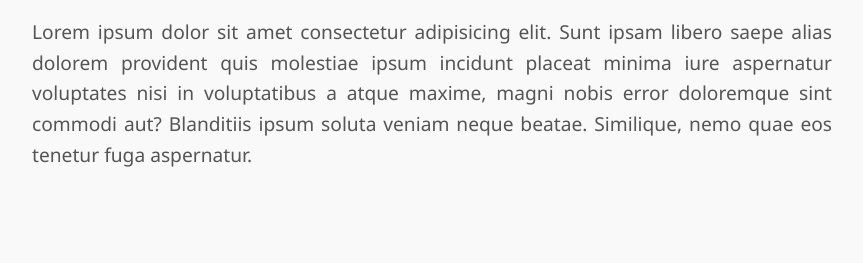
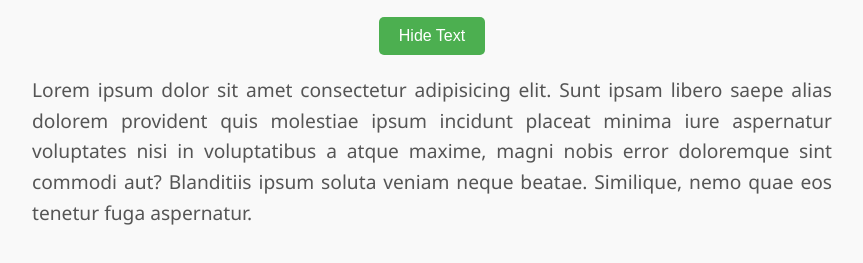
Before and after one commit to jsbagul/Repo_Chemito3, a plain HTML site: page secondPage.html in a window 1280 px wide. Shown: the part 105-368 px from the top of the page, without its empty margins (208-1071 px from the left). Drawn offline with Linux system fonts and the light colour scheme.

Commit message:
modification on second structure and style

```diff
--- a/secondPage.html
+++ b/secondPage.html
@@ -8,6 +8,8 @@
 </head>
 <body>
     <h1>This is secondPage</h1>
-    <p>Lorem ipsum dolor sit amet consectetur adipisicing elit. Sunt ipsam libero saepe alias dolorem provident quis molestiae ipsum incidunt placeat minima iure aspernatur voluptates nisi in voluptatibus a atque maxime, magni nobis error doloremque sint commodi aut? Blanditiis ipsum soluta veniam neque beatae. Similique, nemo quae eos tenetur fuga aspernatur.</p>
+    <button id="toggleBtn">Hide Text</button>
+    <p id="text">Lorem ipsum dolor sit amet consectetur adipisicing elit. Sunt ipsam libero saepe alias dolorem provident quis molestiae ipsum incidunt placeat minima iure aspernatur voluptates nisi in voluptatibus a atque maxime, magni nobis error doloremque sint commodi aut? Blanditiis ipsum soluta veniam neque beatae. Similique, nemo quae eos tenetur fuga aspernatur.</p>
+    <script src="script2.js"></script>
 </body>
 </html>
--- a/style2.css
+++ b/style2.css
@@ -1,4 +1,3 @@
-/* Style for the body */
 body {
     font-family: 'Segoe UI', Tahoma, Geneva, Verdana, sans-serif;
     margin: 0;
@@ -7,7 +6,6 @@ body {
     color: #333;
 }
 
-/* Style for the h1 */
 h1 {
     color: #1e90ff;
     font-size: 2.5em;
@@ -15,23 +13,27 @@ h1 {
     margin-bottom: 20px;
 }
 
-/* Style for the paragraph */
 p {
     font-size: 1.2em;
     line-height: 1.6;
     margin: 0 auto;
-    max-width: 800px; /* Limit the width of the paragraph */
+    max-width: 800px;
     text-align: justify;
     color: #555;
 }
 
-/* Responsive adjustments for smaller screens */
-@media (max-width: 600px) {
-    h1 {
-        font-size: 2em;
-    }
+button {
+    display: block;
+    margin: 20px auto;
+    padding: 10px 20px;
+    background-color: #4CAF50;
+    color: white;
+    border: none;
+    border-radius: 5px;
+    font-size: 16px;
+    cursor: pointer;
+}
 
-    p {
-        font-size: 1em;
-    }
+button:hover {
+    background-color: #45a049;
 }
```
